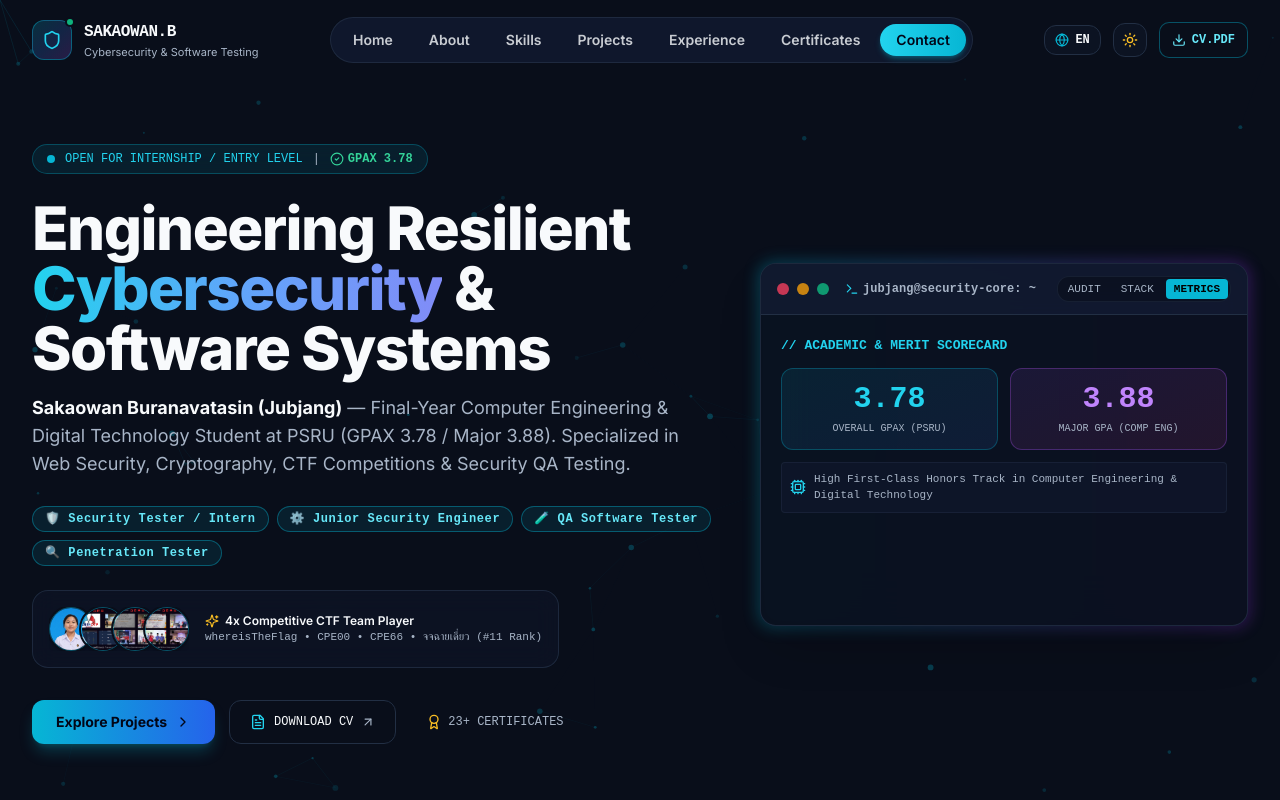
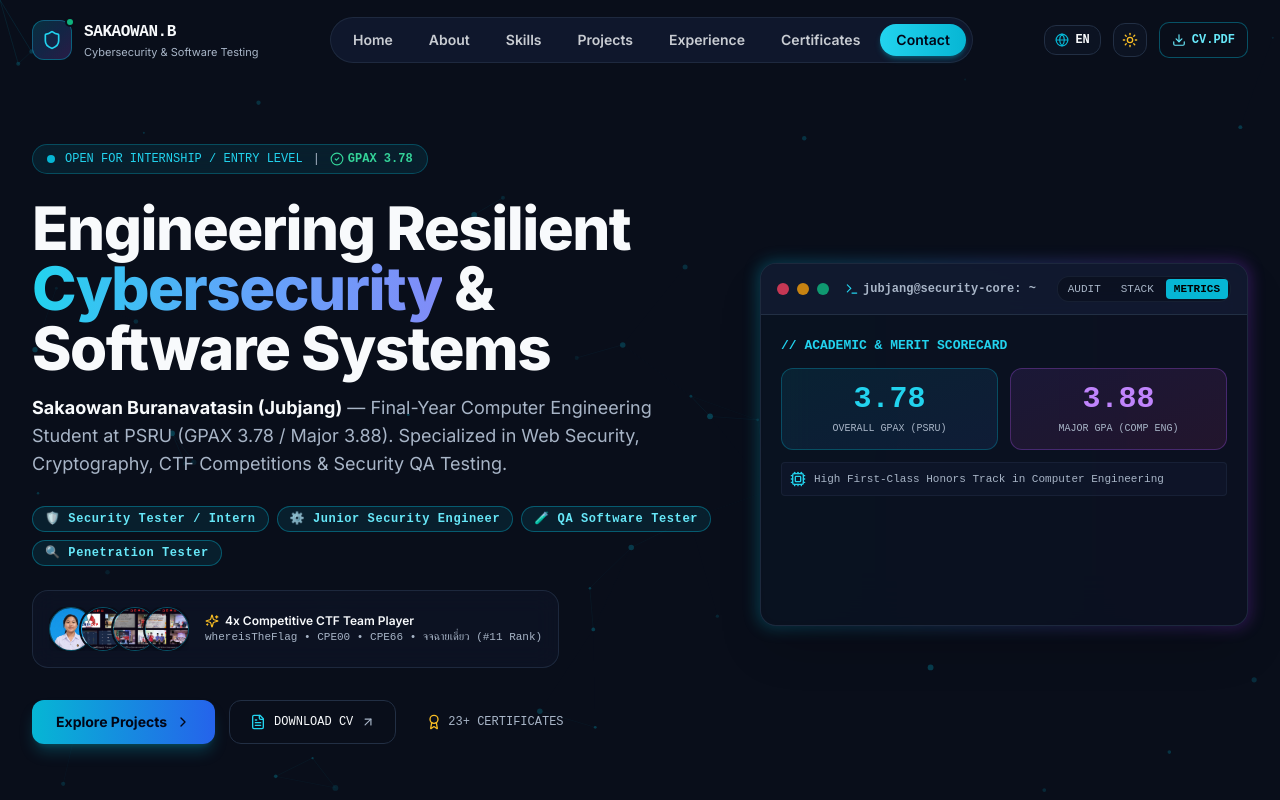
Before and after one commit to pumpkinjj23/portfolio.sakaowan23, a React (Vite) app: page / in a window 1280 px wide. Both pictures are taken after a click on the button "METRICS". Shown: the top 800 px of the page. Built offline with nearby package versions, Linux system fonts and the light colour scheme.

Commit message:
chore: remove & Digital Technology from all descriptions and degree titles

```diff
--- a/app.js
+++ b/app.js
@@ -53,7 +53,7 @@ document.addEventListener('DOMContentLoaded', () => {
 
     const terminalCommands = [
         { cmd: 'whoami', output: 'sakaowan_buranavatasin' },
-        { cmd: 'cat education.txt', output: 'Pibulsongkram Rajabhat University (PSRU)\nFaculty of Industrial Technology\nComputer Engineering & Digital Technology, Year 4' },
+        { cmd: 'cat education.txt', output: 'Pibulsongkram Rajabhat University (PSRU)\nFaculty of Industrial Technology\nComputer Engineering, Year 4' },
         { cmd: 'cat teams.txt', output: 'whereisTheFlag\nCPE00\nCPE66\nจจฉายเดี่ยว' },
         { cmd: 'python -c "import secret; print(secret.flag)"', output: 'FLAG{Cyber_Security_PSRU_CPE_2026}' }
     ];
--- a/index.html
+++ b/index.html
@@ -9,7 +9,7 @@
     <!-- SEO Meta Tags -->
     <meta
       name="description"
-      content="Cybersecurity & Software Testing Portfolio of Sakaowan Buranavatasin (Jubjang), Final-year Computer Engineering & Digital Technology student at PSRU (GPAX 3.78 / Major 3.88)."
+      content="Cybersecurity & Software Testing Portfolio of Sakaowan Buranavatasin (Jubjang), Final-year Computer Engineering student at PSRU (GPAX 3.78 / Major 3.88)."
     />
     <meta
       name="keywords"
--- a/src/components/footer.tsx
+++ b/src/components/footer.tsx
@@ -79,7 +79,7 @@ export default function Footer({ lang = "en" }: FooterProps) {
                   SAKAOWAN BURANAVATASIN
                 </span>
                 <span className="text-xs text-muted-foreground font-sans">
-                  {lang === "th" ? "วิศวกรรมคอมพิวเตอร์และเทคโนโลยีดิจิทัล (PSRU)" : "Computer Engineering & Digital Technology (PSRU)"}
+                  {lang === "th" ? "วิศวกรรมคอมพิวเตอร์ (PSRU)" : "Computer Engineering (PSRU)"}
                 </span>
               </div>
             </div>
--- a/src/components/ui/hero-01-utils/hero.tsx
+++ b/src/components/ui/hero-01-utils/hero.tsx
@@ -127,7 +127,7 @@ export default function HeroSection({
                   </>
                 ) : (
                   <>
-                    <strong className="text-foreground">Sakaowan Buranavatasin (Jubjang)</strong> — Final-Year Computer Engineering & Digital Technology Student at PSRU (GPAX 3.78 / Major 3.88). Specialized in Web Security, Cryptography, CTF Competitions & Security QA Testing.
+                    <strong className="text-foreground">Sakaowan Buranavatasin (Jubjang)</strong> — Final-Year Computer Engineering Student at PSRU (GPAX 3.78 / Major 3.88). Specialized in Web Security, Cryptography, CTF Competitions & Security QA Testing.
                   </>
                 )}
               </p>
@@ -354,7 +354,7 @@ export default function HeroSection({
                       </div>
                       <div className="text-[11px] text-muted-foreground leading-normal p-2 rounded bg-secondary/50 border border-border/50 flex items-center gap-2">
                         <Cpu className="w-4 h-4 text-cyan-400 shrink-0" />
-                        <span>High First-Class Honors Track in Computer Engineering & Digital Technology</span>
+                        <span>High First-Class Honors Track in Computer Engineering</span>
                       </div>
                     </div>
                   )}
--- a/src/data/portfolioData.ts
+++ b/src/data/portfolioData.ts
@@ -100,14 +100,14 @@ export const portfolioData: PortfolioData = {
     ageTh: "22 ปี",
     role: "Cybersecurity & Software Testing",
     roleTh: "ความมั่นคงปลอดภัยไซเบอร์ & การทดสอบซอฟต์แวร์",
-    subtitle: "Final-year Computer Engineering & Digital Technology Student",
-    subtitleTh: "นักศึกษาชั้นปีสุดท้าย สาขาวิชาวิศวกรรมคอมพิวเตอร์และเทคโนโลยีดิจิทัล",
+    subtitle: "Final-year Computer Engineering Student",
+    subtitleTh: "นักศึกษาชั้นปีสุดท้าย สาขาวิชาวิศวกรรมคอมพิวเตอร์",
     university: "Pibulsongkram Rajabhat University (PSRU)",
     universityTh: "มหาวิทยาลัยราชภัฏพิบูลสงคราม (PSRU)",
     faculty: "Engineering and Industrial Technology",
     facultyTh: "คณะเทคโนโลยีอุตสาหกรรม",
-    major: "Computer Engineering & Digital Technology",
-    majorTh: "วิศวกรรมคอมพิวเตอร์และเทคโนโลยีดิจิทัล",
+    major: "Computer Engineering",
+    majorTh: "วิศวกรรมคอมพิวเตอร์",
     gpax: "3.78",
     majorGpa: "3.88",
     email: "Sakaowan.b@psru.ac.th",
@@ -122,7 +122,7 @@ export const portfolioData: PortfolioData = {
     transcriptPdf: "transcript.pdf",
     cvPdf: "CV_Sakaowan.pdf",
     bio: "Final-year Computer Engineering student at Pibulsongkram Rajabhat University (PSRU) with a strong interest in Cybersecurity and Software Testing. Hands-on experience in Network & Web Security, Cryptography, and Digital Forensics through academic projects and CTF competitions. A fast learner with strong analytical and problem-solving skills, able to work effectively both independently and as part of a team. Seeking an internship or entry-level position as a Security Tester, Cybersecurity Intern, Junior Security Engineer, QA Software Tester, or Penetration Tester / IT Security Consultant to apply my technical skills while growing professionally in cybersecurity and software engineering.",
-    bioTh: "นักศึกษาชั้นปีสุดท้าย สาขาวิชาวิศวกรรมคอมพิวเตอร์และเทคโนโลยีดิจิทัล มหาวิทยาลัยราชภัฏพิบูลสงคราม (PSRU) มีความสนใจอย่างยิ่งในด้านความมั่นคงปลอดภัยไซเบอร์ (Cybersecurity) และการทดสอบซอฟต์แวร์ (Software Testing) มีประสบการณ์จริงในการทดสอบความปลอดภัยเครือข่ายและเว็บ, วิทยาการรหัสลับ (Cryptography) และนิติวิทยาศาสตร์ดิจิทัล (Digital Forensics) ผ่านโครงงานการศึกษาและการแข่งขัน CTF พร้อมเรียนรู้เร็ว มีทักษะการคิดวิเคราะห์และแก้ไขปัญหาที่ดี สามารถทำงานร่วมกับทีมและปฏิบัติงานเดี่ยวได้อย่างมีประสิทธิภาพ กำลังมองหาโอกาสฝึกงานหรือตำแหน่งงานระดับเริ่มต้น ในตำแหน่ง Security Tester, Cybersecurity Intern, Junior Security Engineer, QA Software Tester หรือ Penetration Tester / IT Security Consultant เพื่อนำทักษะด้านเทคนิคมาประยุกต์ใช้และพัฒนาต่อยอดในสายงาน",
+    bioTh: "นักศึกษาชั้นปีสุดท้าย สาขาวิชาวิศวกรรมคอมพิวเตอร์ มหาวิทยาลัยราชภัฏพิบูลสงคราม (PSRU) มีความสนใจอย่างยิ่งในด้านความมั่นคงปลอดภัยไซเบอร์ (Cybersecurity) และการทดสอบซอฟต์แวร์ (Software Testing) มีประสบการณ์จริงในการทดสอบความปลอดภัยเครือข่ายและเว็บ, วิทยาการรหัสลับ (Cryptography) และนิติวิทยาศาสตร์ดิจิทัล (Digital Forensics) ผ่านโครงงานการศึกษาและการแข่งขัน CTF พร้อมเรียนรู้เร็ว มีทักษะการคิดวิเคราะห์และแก้ไขปัญหาที่ดี สามารถทำงานร่วมกับทีมและปฏิบัติงานเดี่ยวได้อย่างมีประสิทธิภาพ กำลังมองหาโอกาสฝึกงานหรือตำแหน่งงานระดับเริ่มต้น ในตำแหน่ง Security Tester, Cybersecurity Intern, Junior Security Engineer, QA Software Tester หรือ Penetration Tester / IT Security Consultant เพื่อนำทักษะด้านเทคนิคมาประยุกต์ใช้และพัฒนาต่อยอดในสายงาน",
   },
 
   targetRoles: [
```
